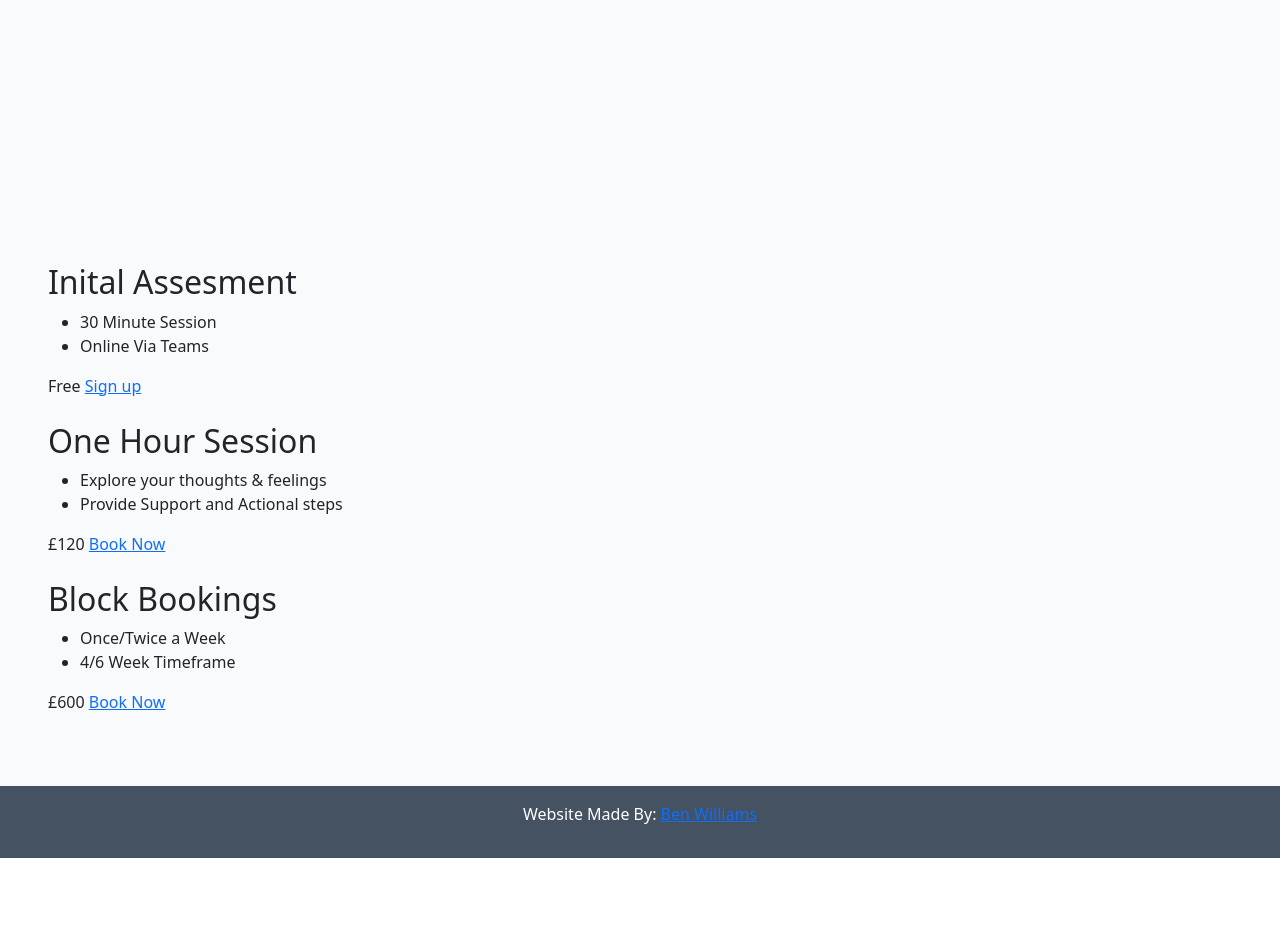
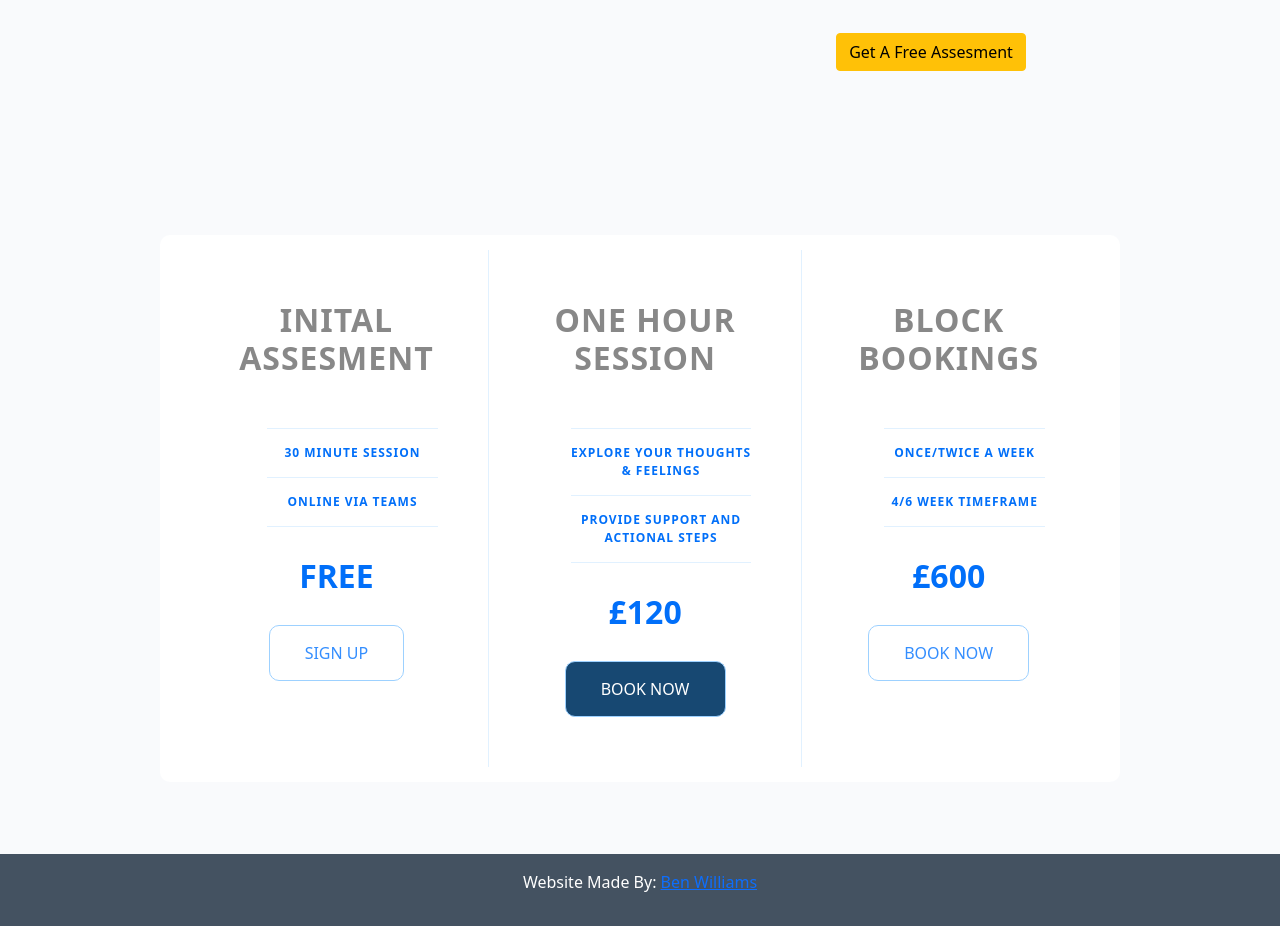
Before and after one commit to BenWilliams89/Psychology-Website, a Django app: template blog/templates/home.html in a window 1280 px wide. Shown: the part 2051-2977 px from the top of the page. Before the commit the page ends 2909 px from the top, so only its background shows below. Run offline with Django 4.2, Linux system fonts and the light colour scheme; the template is opened without the code that fills it, so the values that code supplies are empty.

Commit message:
Add css styling to home page

```diff
--- a/blog/templates/home.html
+++ b/blog/templates/home.html
@@ -1,7 +1,9 @@
 {% extends 'base.html' %} {% block content %}
 {% load static %}
 
-
+{% block extra_css %}
+<link rel="stylesheet" href="{% static 'css/home.css' %}">
+{% endblock %}
 
 <!--Header section-->
 <section class="header p-5 mt-4 text-center text-md-start" id="hero">
@@ -70,9 +72,10 @@
         <h2 class="text-center mt-5 mb-5">Who Is Therapy For?</h2>
         <div class="row text-center g-5">
         <div class="col-md-6 text-column">
-          <h3 class="mb-4">Adults:</h3>
+          <h3 class="mb-5 mt-4">Adults:</h3>
 
           <p>From single assessments to ongoing therapy, our personalised care options are for anyone seeking mental health or neurodevelopmental support. </p>
+          <p class="mt-3">You don’t have to do this on your own. Whether you’re tackling work stress, academic pressures, we’ve got a solution for you. </p>
 
 
           <a href="#"  class="btn btn-warning my-3">Get A Free Assesment</a>
@@ -87,8 +90,11 @@
             <img src="https://images.unsplash.com/photo-1485546246426-74dc88dec4d9?w=800&auto=format&fit=crop&q=60&ixlib=rb-4.0.3&ixid=M3wxMjA3fDB8MHxzZWFyY2h8M3x8a2lkcyUyMHJlYWRpbmd8ZW58MHx8MHx8fDA%3D" alt="A women looking sad who has depression">
           </div>
           <div class="col-md-6 text-column text-md-center">
-            <h3 class="my-4">Children:</h3>
-            <p class="">Expert mental health, ADHD & autism support for children and teenagers.
+            <h3 class="mb-5">Children:</h3>
+            <p class="">Expert mental health, ADHD & autism support for children and teenagers.</p>
+            <p class="mt-3"> A practical and goal-oriented therapy that teaches you how to develop effective coping mechanisms and manage your emotions in a healthy way.</p>
+            <p>Everyone deserves to feel empowered and supported. That’s why I’m here to guide individuals through therapy, a safe and confidential space to explore concerns, develop coping mechanisms, and achieve your goals. </p>
+
 
           <a href="#" target="_blank" class="btn btn-warning mt-3">Get A Free Assesment</a>
           </div>
@@ -99,12 +105,13 @@
 
   <!--About Section-->
   <section id="about" class="p-5">
+  </section>
 
 
 
 <!--Pricing Section-->
-<section id="pricing" class="p-5"></section>
-<div class="panel pricing-table">
+<section id="pricing" class="p-5">
+<div class="panel pricing-table container">
 
     <div class="pricing-plan">
         <img src="#" alt="" class="pricing-img">
@@ -140,5 +147,6 @@
     </div>
 
 </div>
+</section>
 
 {% endblock %}
--- a/static/css/home.css
+++ b/static/css/home.css
@@ -0,0 +1,148 @@
+section {
+
+}
+
+.panel {
+    background-color: white;
+    border-radius: 10px;
+    padding: 15px 25px;
+    width: 100%;
+    max-width: 960px;
+    display: flex;
+    flex-direction: column;
+    text-align: center;
+    text-transform: uppercase;
+}
+
+.pricing-plan {
+    border-bottom: 1px solid #e1f1ff;
+}
+
+.pricing-plan:last-child {
+    border-bottom: none;
+}
+
+.pricing-img {
+    margin-bottom: 25px;
+    max-width: 100%;
+}
+
+.pricing-header {
+    color: #888;
+    font-weight: 600;
+    letter-spacing: 1px;
+}
+
+.pricing-features {
+    list-style: none;
+    margin: 50px 0 25px;
+    color: #016ff9;
+}
+
+.pricing-features-item {
+    font-weight: 600;
+    letter-spacing: 1px;
+    font-size: 12px;
+    line-height: 1.5;
+    padding: 15px 0;
+    border-top: 1px solid #e1f1ff;
+}
+
+.pricing-features-item:last-child {
+    border-bottom: 1px solid #e1f1ff;
+}
+
+.pricing-price {
+    color: #016ff9;
+    display: block;
+    font-size: 32px;
+    font-weight: 700;
+}
+
+.pricing-button {
+    border: 1px solid #9dd1ff;
+    border-radius: 10px;
+    color: #348efe;
+    display: inline-block;
+    padding: 15px 35px;
+    text-decoration: none;
+    margin: 25px 0;
+    transition: background-color 200ms ease-in-out;
+}
+
+.pricing-button:hover, .pricing-button:focus {
+    background-color: #a590e890;
+}
+
+.pricing-button.is-featured {
+    background-color: #174872;
+    color: white;
+}
+
+.pricing-button.is-featured:hover, .pricing-button.is-featured:focus {
+    background-color: #269aff;
+    color: white;
+}
+
+#who img{
+    border-radius: 10px;
+    width:300px;
+    height:300px;
+}
+
+
+@media (max-width: 768px) {
+    #who .card {
+        min-height: 344px;
+    }
+
+    #who .row {
+        flex-direction: column;
+        align-items: center;
+    }
+
+    #who .row-2 .image-column {
+        order: 2;
+    }
+
+    #who .row-2 .text-column {
+        order: 1;
+    }
+
+    #tips .row {
+        flex-direction: column-reverse;
+        align-items: center;
+    }
+
+    #who img {
+        height: 300px;
+        width: 300px;
+    }
+}
+
+@media screen and (max-width: 520px) {
+    #who img {
+        height: 240px;
+        width: 240px;
+    }
+}
+
+    #who {
+        padding: 20px !important;
+        border-radius: 20px;
+    }
+
+
+@media (min-width: 900px) {
+    .panel {
+        flex-direction: row;
+    }
+    .pricing-plan {
+        border-bottom: none;
+        border-right: 1px solid #e1f1ff;
+        padding: 25px 50px;
+    }
+    .pricing-plan:last-child {
+        border-right: none;
+    }
+}
```
